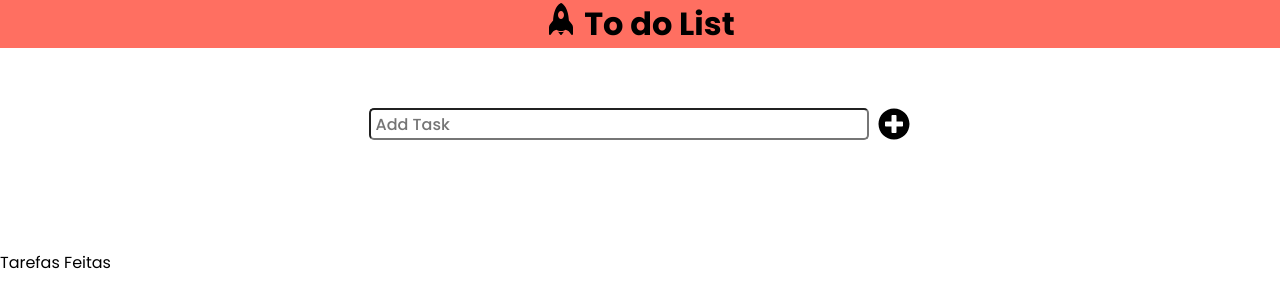
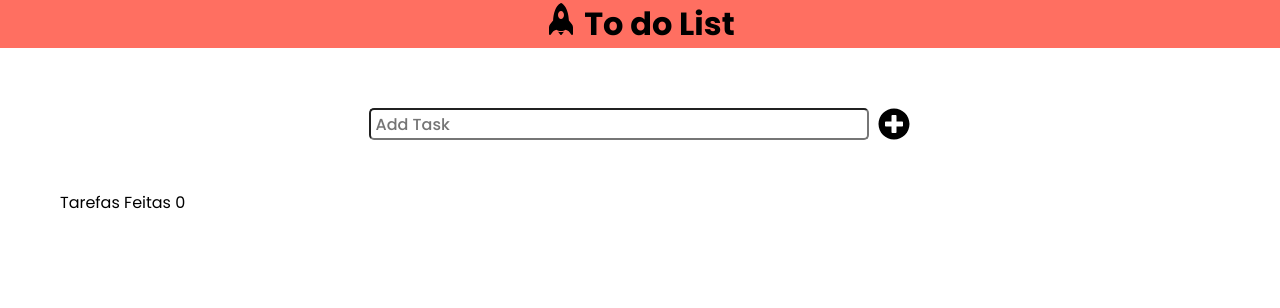
Before and after one commit to jeffmmartins/task-manager, a React (Create React App) app: page / in a window 1280 px wide. Shown: the top 308 px of the page. Built offline with nearby package versions, Linux system fonts and the light colour scheme.

Commit message:
feat: Footer component props task created

```diff
--- a/src/App.tsx
+++ b/src/App.tsx
@@ -9,7 +9,6 @@ function App() {
     <>
       <Header/>
       <MainContent/>
-      <Footer/>
       <GlobalStyle/>
     </>
   );
--- a/src/components/Footer/Footer.tsx
+++ b/src/components/Footer/Footer.tsx
@@ -1,8 +1,12 @@
-export const Footer = () => {
+interface FooterProps {
+    tasks: string[];
+}
+
+export const Footer:React.FC <FooterProps> = ({tasks}) => {
     return(
         <>
         <footer>
-            <p>Tarefas Feitas</p>
+            <p>Tarefas Feitas {tasks.length}</p>
         </footer>
         </>
     )
--- a/src/components/Form/Form.tsx
+++ b/src/components/Form/Form.tsx
@@ -3,6 +3,7 @@ import * as S from "./style"
 import { FaPlusCircle } from "react-icons/fa";
 import { useForm } from "react-hook-form";
 import {MdOutlineCheckBoxOutlineBlank } from "react-icons/md"
+import { Footer } from "../Footer/Footer";
 
 interface DataInput {
     name: string;
@@ -36,7 +37,6 @@ export const Form: React.FC = () => {
     return (
         <>
             <S.ContainerSection>
-
                 <S.FormTask onSubmit={handleSubmit(data)}>
                     <S.InputTask type="text" placeholder="Add Task" {...register("name")} />
                     <S.ButtonAddTask><FaPlusCircle size={"32px"} /></S.ButtonAddTask>
@@ -52,6 +52,7 @@ export const Form: React.FC = () => {
                     </S.ListTasks>))}
                 </S.ContainerTask>
             </S.TaskSection>
+            <Footer tasks={task}/>
         </>
     )
 }
```
